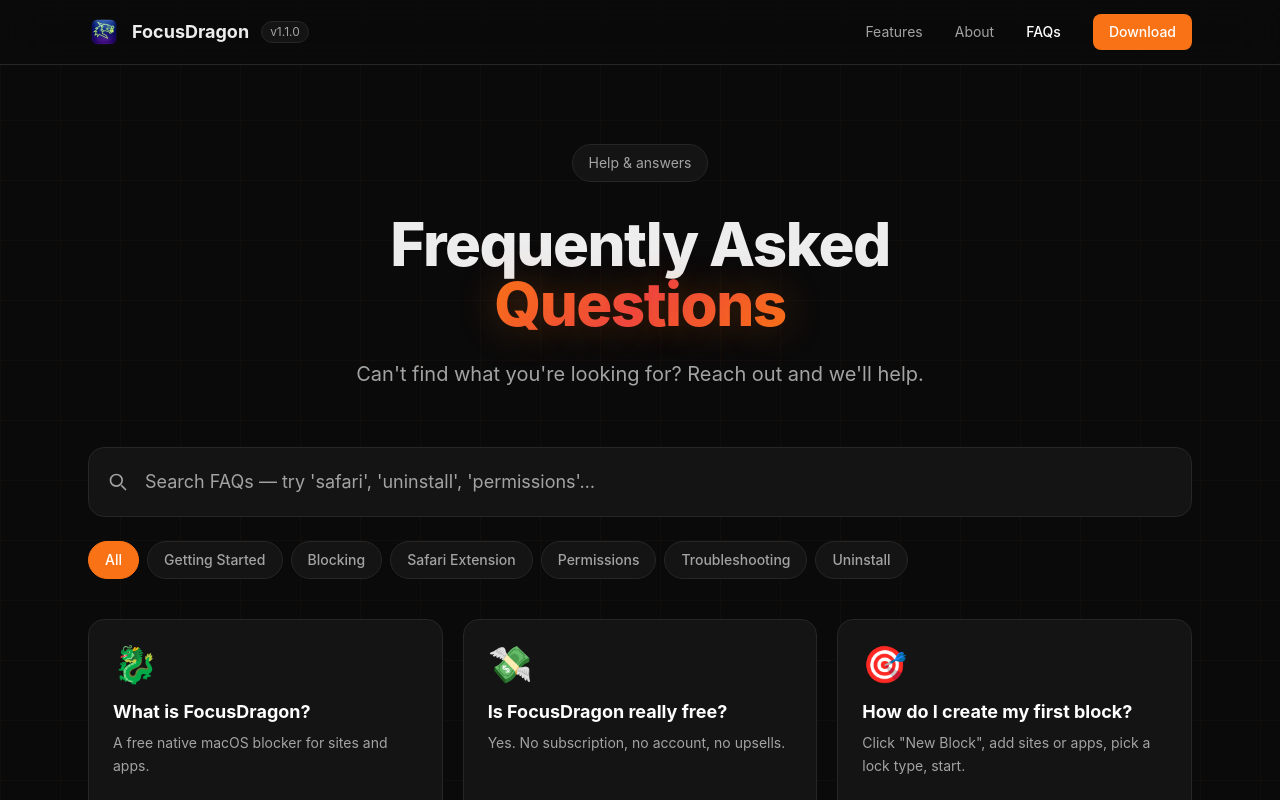
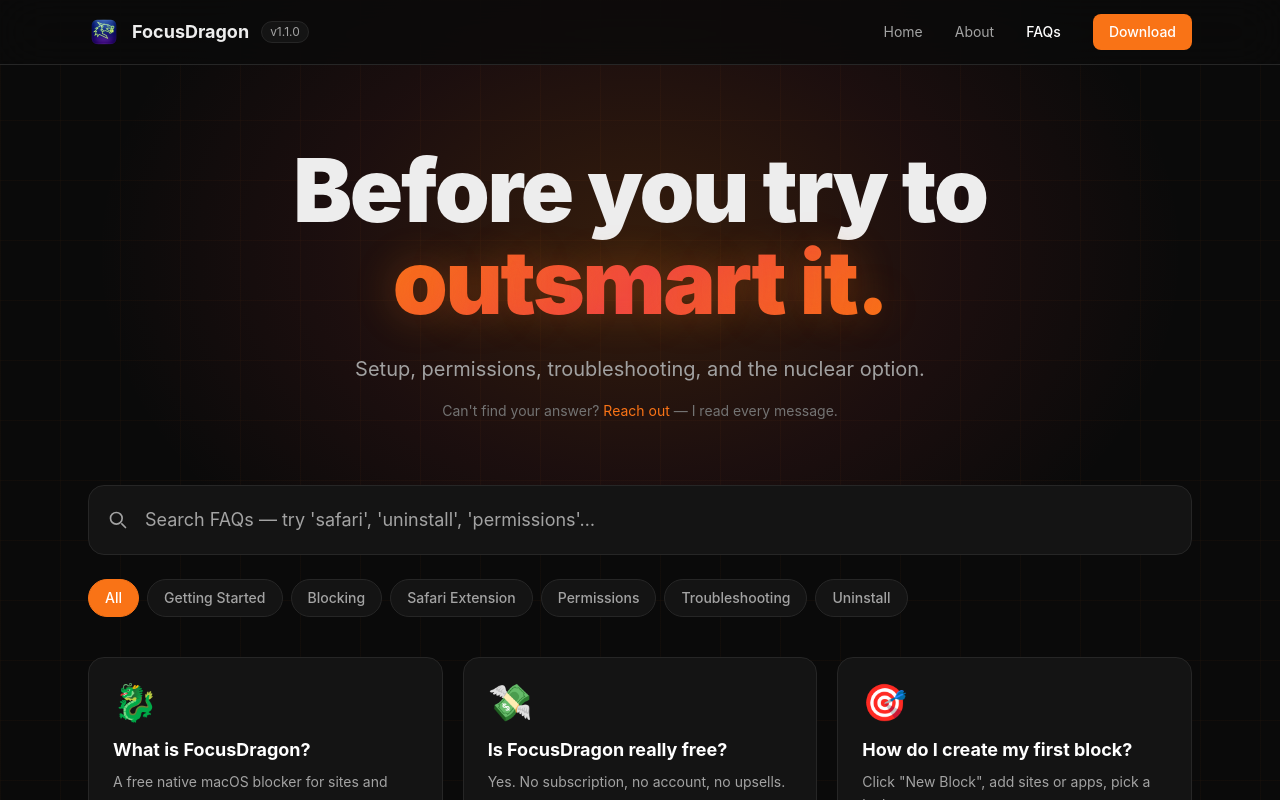
Before and after one commit to sumeetgoenka/FocusDragonSite, a Next.js app: page /faqs in a window 1280 px wide. Shown: the top 800 px of the page. Built offline with nearby package versions, Linux system fonts and the light colour scheme.

Commit message:
Unify navbars, redesign About and FAQs pages, fix age to 14
Co-Authored-By: Claude Opus 4.6 (1M context) <noreply@anthropic.com>

```diff
--- a/src/app/about/page.tsx
+++ b/src/app/about/page.tsx
@@ -55,7 +55,7 @@ export default function About() {
               Solo developer
             </span>
             <span className="layer-badge inline-flex items-center rounded-full px-3.5 py-1.5 text-xs font-medium text-[var(--accent)]">
-              Built FocusDragon at 16
+              Built FocusDragon at 14
             </span>
           </div>
         </div>
--- a/src/app/components/SiteNav.tsx
+++ b/src/app/components/SiteNav.tsx
@@ -28,8 +28,8 @@ export default function SiteNav({ activePath = "home" }: SiteNavProps) {
           </span>
         </Link>
         <div className="hidden md:flex items-center gap-8 text-sm text-[var(--muted)]">
-          <Link href="/#features" className={linkClass("home")}>
-            Features
+          <Link href="/" className={linkClass("home")}>
+            Home
           </Link>
           <Link href="/about" className={linkClass("about")}>
             About
--- a/src/app/faqs/[slug]/page.tsx
+++ b/src/app/faqs/[slug]/page.tsx
@@ -34,12 +34,14 @@ export default async function FaqDetailPage({ params }: Props) {
     <div className="min-h-screen bg-grid">
       <SiteNav activePath="faqs" />
 
-      <section className="pt-32 pb-20 px-6">
-        <div className="max-w-3xl mx-auto">
+      <section className="relative pt-32 pb-20 px-6 overflow-hidden">
+        <div className="hero-glow" aria-hidden="true" />
+
+        <div className="relative max-w-3xl mx-auto">
           {/* Back link */}
           <Link
             href="/faqs"
-            className="inline-flex items-center gap-2 text-sm text-[var(--muted)] hover:text-white transition-colors mb-8"
+            className="inline-flex items-center gap-2 text-sm text-[var(--muted)] hover:text-white transition-colors mb-10"
           >
             <svg
               className="w-4 h-4"
@@ -58,42 +60,40 @@ export default async function FaqDetailPage({ params }: Props) {
           </Link>
 
           {/* Header */}
-          <div className="flex items-start gap-5 mb-8">
-            <div className="text-6xl">{faq.icon}</div>
-            <div className="flex-1">
-              <div className="text-xs uppercase tracking-wider text-[var(--muted)] mb-2">
-                {faq.category}
-              </div>
-              <h1 className="text-3xl md:text-4xl font-extrabold tracking-tight leading-tight">
-                {faq.question}
-              </h1>
+          <div className="mb-10">
+            <div className="text-6xl mb-5">{faq.icon}</div>
+            <div className="text-xs uppercase tracking-wider text-[var(--accent)] font-medium mb-3">
+              {faq.category}
             </div>
+            <h1 className="text-3xl sm:text-4xl md:text-5xl font-black tracking-tight leading-tight">
+              {faq.question}
+            </h1>
           </div>
 
           {/* Body */}
           {isUninstall ? (
             <UninstallGuide />
           ) : faq.answer && faq.answer.length > 0 ? (
-            <article className="feature-card rounded-2xl bg-[var(--card-bg)] p-8 md:p-10 space-y-5">
+            <article className="rounded-2xl bg-[var(--card-bg)] border border-[var(--card-border)] p-8 md:p-10 space-y-5">
               {faq.answer.map((block, i) => (
                 <AnswerBlock key={i} block={block} />
               ))}
             </article>
           ) : (
-            <div className="feature-card rounded-2xl bg-[var(--card-bg)] p-8 text-[var(--muted)]">
+            <div className="rounded-2xl bg-[var(--card-bg)] border border-[var(--card-border)] p-8 text-[var(--muted)]">
               This FAQ is coming soon.
             </div>
           )}
 
           {/* Still need help */}
-          <div className="mt-10 text-center text-sm text-[var(--muted)]">
+          <div className="mt-12 text-center text-sm text-neutral-500">
             Still stuck?{" "}
-            <a
-              href="mailto:hello@focusdragon.app"
+            <Link
+              href="/contact"
               className="text-[var(--accent)] hover:underline"
             >
-              Email us
-            </a>
+              Send me a message
+            </Link>
             .
           </div>
         </div>
--- a/src/app/faqs/page.tsx
+++ b/src/app/faqs/page.tsx
@@ -1,3 +1,4 @@
+import Link from "next/link";
 import type { Metadata } from "next";
 import SiteNav from "../components/SiteNav";
 import { faqs, faqCategories } from "./faqs";
@@ -15,17 +16,26 @@ export default function FaqsPage() {
       <SiteNav activePath="faqs" />
 
       {/* Hero */}
-      <section className="pt-36 pb-14 px-6">
-        <div className="max-w-3xl mx-auto text-center">
-          <div className="inline-flex items-center gap-2 bg-[var(--card-bg)] border border-[var(--card-border)] rounded-full px-4 py-2 mb-8 text-sm">
-            <span className="text-[var(--muted)]">Help & answers</span>
-          </div>
-          <h1 className="text-5xl md:text-6xl font-extrabold tracking-tight mb-6">
-            Frequently Asked{" "}
-            <span className="gradient-text dragon-glow-text">Questions</span>
+      <section className="relative pt-36 pb-16 px-6 overflow-hidden">
+        <div className="hero-glow" aria-hidden="true" />
+
+        <div className="relative max-w-4xl mx-auto text-center">
+          <h1 className="text-5xl sm:text-7xl md:text-[5.5rem] md:leading-[1.05] font-black tracking-tight mb-6">
+            Before you try to
+            <br />
+            <span className="gradient-text dragon-glow-text">
+              outsmart it.
+            </span>
           </h1>
-          <p className="text-xl text-[var(--muted)] max-w-xl mx-auto leading-relaxed">
-            Can&apos;t find what you&apos;re looking for? Reach out and we&apos;ll help.
+          <p className="text-xl text-neutral-400 max-w-xl mx-auto leading-relaxed mb-4">
+            Setup, permissions, troubleshooting, and the nuclear option.
+          </p>
+          <p className="text-sm text-neutral-500">
+            Can&apos;t find your answer?{" "}
+            <Link href="/contact" className="text-[var(--accent)] hover:underline">
+              Reach out
+            </Link>{" "}
+            — I read every message.
           </p>
         </div>
       </section>
```
